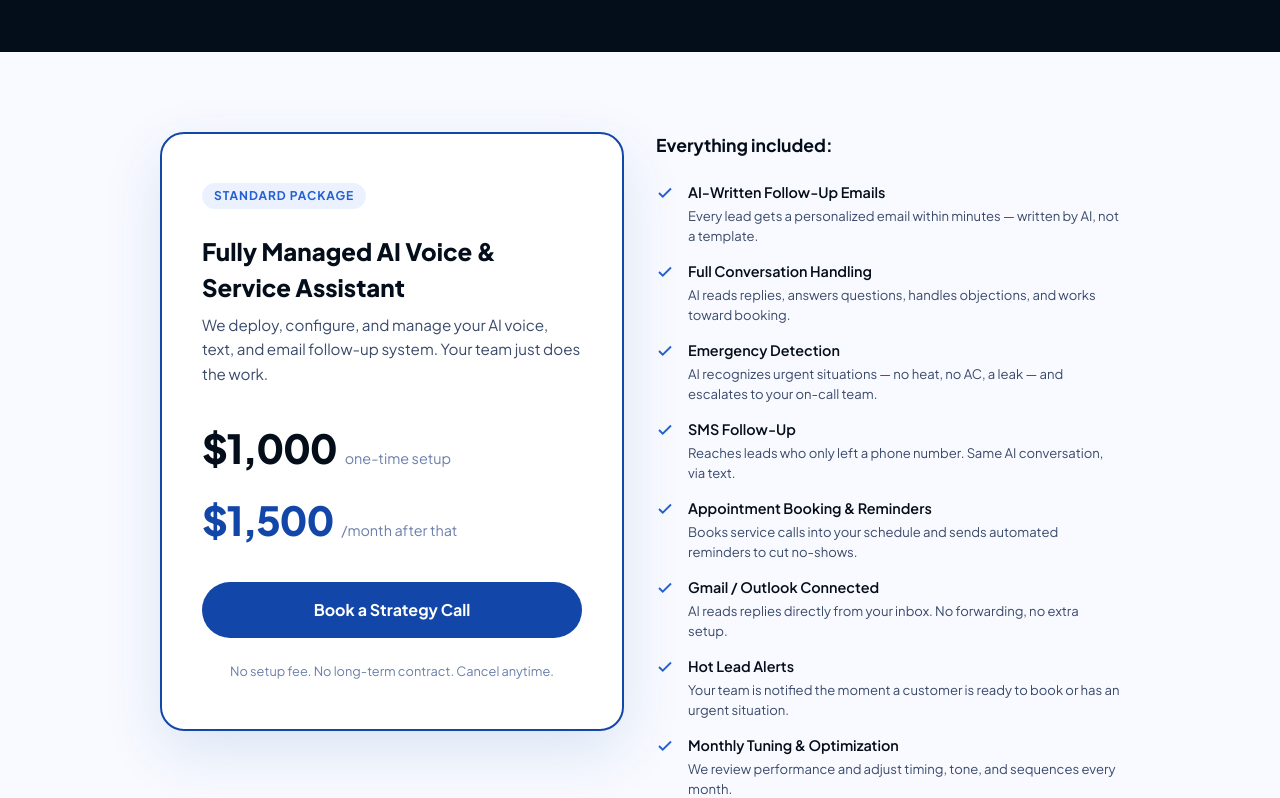
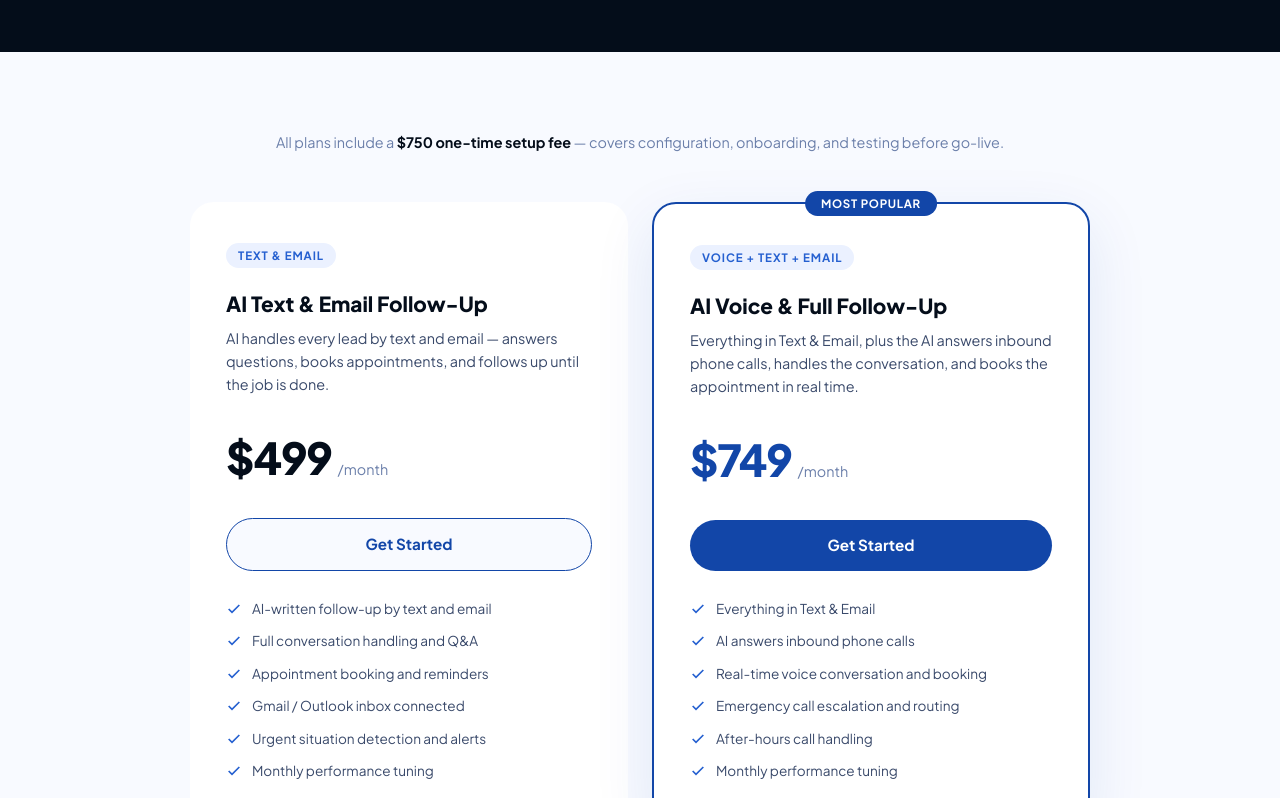
Before and after one commit to SolariAutomation/lugano-landing, a Next.js app: page /pricing in a window 1280 px wide. Shown: the part 520-1318 px from the top of the page. Built offline with nearby package versions, Linux system fonts and the light colour scheme.

Commit message:
Richer demo convo (AC diagnosis to booking), two-tier pricing (/ +  setup)

```diff
--- a/app/pricing/page.tsx
+++ b/app/pricing/page.tsx
@@ -61,61 +61,55 @@ export default function PricingPage() {
         </p>
       </section>
 
-      {/* Pricing card */}
+      {/* Pricing cards — two tiers */}
       <section style={{ padding: "80px 5%", background: "var(--gray-50)" }}>
-        <div style={{ maxWidth: 960, margin: "0 auto", display: "grid", gridTemplateColumns: "1fr 1fr", gap: 32, alignItems: "start" }}>
-
-          {/* Main card */}
-          <div style={{ background: "var(--white)", border: "2px solid var(--blue)", borderRadius: 24, padding: "48px 40px", boxShadow: "0 20px 60px rgba(18,70,168,0.12)" }}>
-            <div style={{ display: "inline-block", background: "var(--blue-50)", color: "var(--blue-400)", fontSize: ".75rem", fontWeight: 700, letterSpacing: ".08em", padding: "4px 12px", borderRadius: 100, marginBottom: 24 }}>STANDARD PACKAGE</div>
-            <h2 style={{ fontSize: "1.5rem", fontWeight: 800, color: "var(--text-primary)", marginBottom: 8 }}>Fully Managed AI Voice & Service Assistant</h2>
-            <p style={{ color: "var(--text-secondary)", fontSize: ".95rem", lineHeight: 1.6, marginBottom: 32 }}>
-              We deploy, configure, and manage your AI voice, text, and email follow-up system. Your team just does the work.
-            </p>
-
-            <div style={{ marginBottom: 32 }}>
-              <div style={{ display: "flex", alignItems: "baseline", gap: 8, marginBottom: 12 }}>
-                <span style={{ fontSize: "2.5rem", fontWeight: 800, color: "var(--text-primary)", letterSpacing: "-.03em" }}>$1,000</span>
-                <span style={{ color: "var(--text-muted)", fontSize: ".9rem" }}>one-time setup</span>
+        <div style={{ maxWidth: 900, margin: "0 auto" }}>
+          <p style={{ textAlign: "center", color: "var(--text-muted)", fontSize: ".9rem", marginBottom: 48 }}>
+            All plans include a <strong style={{color:"var(--text-primary)"}}>$750 one-time setup fee</strong> — covers configuration, onboarding, and testing before go-live.
+          </p>
+          <div style={{ display: "grid", gridTemplateColumns: "1fr 1fr", gap: 24, alignItems: "start" }}>
+            {/* Tier 1 */}
+            <div style={{ background: "var(--white)", border: "1.5px solid var(--gray-100)", borderRadius: 24, padding: "40px 36px" }}>
+              <div style={{ display: "inline-block", background: "var(--blue-50)", color: "var(--blue-400)", fontSize: ".72rem", fontWeight: 700, letterSpacing: ".08em", padding: "4px 12px", borderRadius: 100, marginBottom: 20 }}>TEXT & EMAIL</div>
+              <h2 style={{ fontSize: "1.3rem", fontWeight: 800, color: "var(--text-primary)", marginBottom: 8 }}>AI Text & Email Follow-Up</h2>
+              <p style={{ color: "var(--text-secondary)", fontSize: ".9rem", lineHeight: 1.6, marginBottom: 28 }}>AI handles every lead by text and email — answers questions, books appointments, and follows up until the job is done.</p>
+              <div style={{ marginBottom: 28 }}>
+                <div style={{ display: "flex", alignItems: "baseline", gap: 6 }}>
+                  <span style={{ fontSize: "2.75rem", fontWeight: 800, color: "var(--text-primary)", letterSpacing: "-.03em" }}>$499</span>
+                  <span style={{ color: "var(--text-muted)", fontSize: ".9rem" }}>/month</span>
+                </div>
               </div>
-              <div style={{ display: "flex", alignItems: "baseline", gap: 8 }}>
-                <span style={{ fontSize: "2.5rem", fontWeight: 800, color: "var(--blue)", letterSpacing: "-.03em" }}>$1,500</span>
-                <span style={{ color: "var(--text-muted)", fontSize: ".9rem" }}>/month after that</span>
+              <a href="/#contact" style={{ display: "block", textAlign: "center", background: "var(--gray-50)", color: "var(--blue)", border: "1.5px solid var(--blue)", padding: "14px", borderRadius: 100, fontWeight: 700, fontSize: ".95rem", textDecoration: "none", marginBottom: 28 }}>Get Started</a>
+              <div style={{ display: "flex", flexDirection: "column", gap: 12 }}>
+                {["AI-written follow-up by text and email","Full conversation handling and Q&A","Appointment booking and reminders","Gmail / Outlook inbox connected","Urgent situation detection and alerts","Monthly performance tuning"].map(f => (
+                  <div key={f} style={{ display: "flex", gap: 10, alignItems: "flex-start", fontSize: ".85rem", color: "var(--text-secondary)" }}>
+                    <svg width="16" height="16" viewBox="0 0 24 24" fill="none" stroke="var(--blue-400)" strokeWidth="2.5" style={{ flexShrink: 0, marginTop: 2 }}><polyline points="20 6 9 17 4 12"/></svg>
+                    {f}
+                  </div>
+                ))}
               </div>
             </div>
-
-            <a href="/#contact" style={{
-              display: "block", textAlign: "center", background: "var(--blue)", color: "#fff",
-              padding: "16px", borderRadius: 100, fontWeight: 700, fontSize: "1rem",
-              textDecoration: "none", marginBottom: 24,
-            }}>Book a Strategy Call</a>
-            <p style={{ fontSize: ".8rem", color: "var(--text-muted)", textAlign: "center" }}>No setup fee. No long-term contract. Cancel anytime.</p>
-          </div>
-
-          {/* What's included */}
-          <div>
-            <h3 style={{ fontSize: "1.1rem", fontWeight: 700, color: "var(--text-primary)", marginBottom: 24 }}>Everything included:</h3>
-            <div style={{ display: "flex", flexDirection: "column", gap: 16 }}>
-              {[
-                ["AI-Written Follow-Up Emails", "Every lead gets a personalized email within minutes — written by AI, not a template."],
-                ["Full Conversation Handling", "AI reads replies, answers questions, handles objections, and works toward booking."],
-                ["Emergency Detection", "AI recognizes urgent situations — no heat, no AC, a leak — and escalates to your on-call team."],
-                ["SMS Follow-Up", "Reaches leads who only left a phone number. Same AI conversation, via text."],
-                ["Appointment Booking & Reminders", "Books service calls into your schedule and sends automated reminders to cut no-shows."],
-                ["Gmail / Outlook Connected", "AI reads replies directly from your inbox. No forwarding, no extra setup."],
-                ["Hot Lead Alerts", "Your team is notified the moment a customer is ready to book or has an urgent situation."],
-                ["Monthly Tuning & Optimization", "We review performance and adjust timing, tone, and sequences every month."],
-              ].map(([title, desc]) => (
-                <div key={title} style={{ display: "flex", gap: 14, alignItems: "flex-start" }}>
-                  <svg width="18" height="18" viewBox="0 0 24 24" fill="none" stroke="var(--blue-400)" strokeWidth="2.5" style={{ flexShrink: 0, marginTop: 2 }}>
-                    <polyline points="20 6 9 17 4 12"/>
-                  </svg>
-                  <div>
-                    <p style={{ fontSize: ".9rem", fontWeight: 600, color: "var(--text-primary)", marginBottom: 2 }}>{title}</p>
-                    <p style={{ fontSize: ".82rem", color: "var(--text-secondary)", lineHeight: 1.5 }}>{desc}</p>
+            {/* Tier 2 — Voice */}
+            <div style={{ background: "var(--white)", border: "2px solid var(--blue)", borderRadius: 24, padding: "40px 36px", boxShadow: "0 20px 60px rgba(18,70,168,0.1)", position: "relative" }}>
+              <div style={{ position: "absolute", top: -13, left: "50%", transform: "translateX(-50%)", background: "var(--blue)", color: "#fff", fontSize: ".72rem", fontWeight: 700, letterSpacing: ".06em", padding: "4px 16px", borderRadius: 100 }}>MOST POPULAR</div>
+              <div style={{ display: "inline-block", background: "var(--blue-50)", color: "var(--blue-400)", fontSize: ".72rem", fontWeight: 700, letterSpacing: ".08em", padding: "4px 12px", borderRadius: 100, marginBottom: 20 }}>VOICE + TEXT + EMAIL</div>
+              <h2 style={{ fontSize: "1.3rem", fontWeight: 800, color: "var(--text-primary)", marginBottom: 8 }}>AI Voice & Full Follow-Up</h2>
+              <p style={{ color: "var(--text-secondary)", fontSize: ".9rem", lineHeight: 1.6, marginBottom: 28 }}>Everything in Text & Email, plus the AI answers inbound phone calls, handles the conversation, and books the appointment in real time.</p>
+              <div style={{ marginBottom: 28 }}>
+                <div style={{ display: "flex", alignItems: "baseline", gap: 6 }}>
+                  <span style={{ fontSize: "2.75rem", fontWeight: 800, color: "var(--blue)", letterSpacing: "-.03em" }}>$749</span>
+                  <span style={{ color: "var(--text-muted)", fontSize: ".9rem" }}>/month</span>
+                </div>
+              </div>
+              <a href="/#contact" style={{ display: "block", textAlign: "center", background: "var(--blue)", color: "#fff", padding: "14px", borderRadius: 100, fontWeight: 700, fontSize: ".95rem", textDecoration: "none", marginBottom: 28 }}>Get Started</a>
+              <div style={{ display: "flex", flexDirection: "column", gap: 12 }}>
+                {["Everything in Text & Email","AI answers inbound phone calls","Real-time voice conversation and booking","Emergency call escalation and routing","After-hours call handling","Monthly performance tuning"].map(f => (
+                  <div key={f} style={{ display: "flex", gap: 10, alignItems: "flex-start", fontSize: ".85rem", color: "var(--text-secondary)" }}>
+                    <svg width="16" height="16" viewBox="0 0 24 24" fill="none" stroke="var(--blue-400)" strokeWidth="2.5" style={{ flexShrink: 0, marginTop: 2 }}><polyline points="20 6 9 17 4 12"/></svg>
+                    {f}
                   </div>
-                </div>
-              ))}
+                ))}
+              </div>
             </div>
           </div>
         </div>
@@ -144,7 +138,7 @@ export default function PricingPage() {
         <div style={{ maxWidth: 680, margin: "0 auto" }}>
           <h2 style={{ fontSize: "clamp(1.5rem,3vw,2rem)", fontWeight: 800, letterSpacing: "-.02em", marginBottom: 48, textAlign: "center" }}>Common questions</h2>
           {[
-            ["Is there a setup fee?", "No — setup is included in your first month. We configure everything, connect your systems, and run test conversations before going live. No extra charge."],
+            ["Is there a setup fee?", "Yes — there's a one-time $750 setup fee regardless of which plan you choose. It covers configuration, connecting your systems, and testing everything before go-live."],
             ["How long does setup take?", "Most businesses are live within 5–10 business days from signing. We move fast."],
             ["Do I need to change my existing phone system or scheduling software?", "No. We connect to your existing email and phone system. No installs, no IT department required."],
             ["Can I cancel anytime?", "Yes — month-to-month. No long-term contracts. If you need to pause or cancel, just email us."],
```
Also changed, not shown: app/page.tsx (+26 -19 lines).
